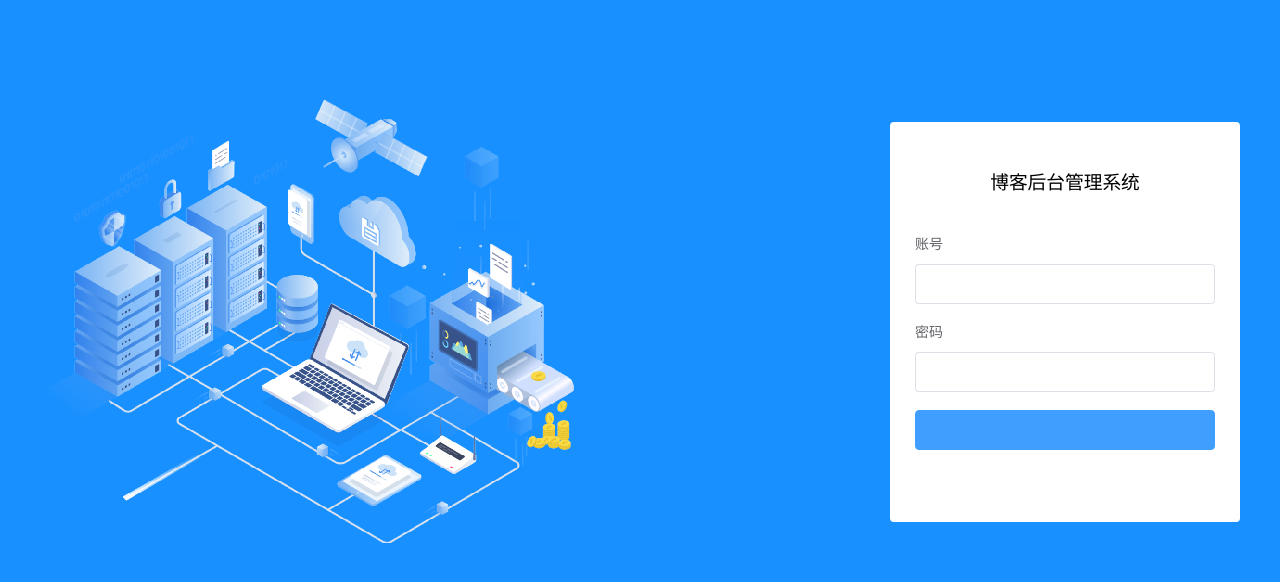
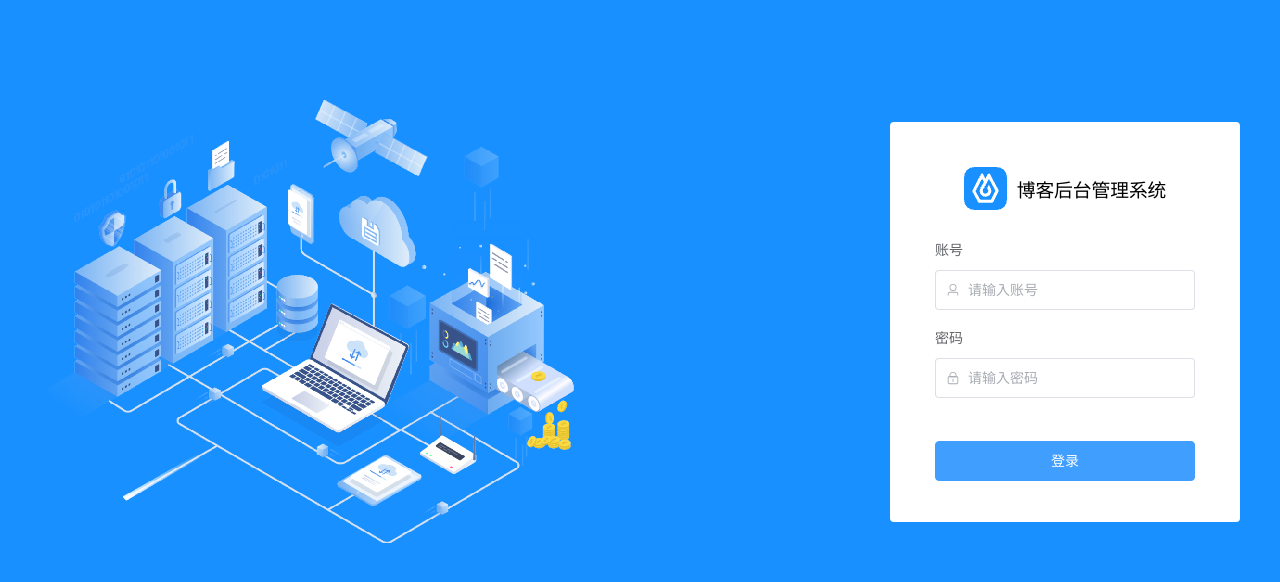
Before and after one commit to Jaydonxu/JaydonxuBlog, a Vue app in the folder admin/: page /#/ in a window 1280 px wide. Before the commit this address led to /#/login. Shown: the top 582 px of the page. Built offline with nearby package versions, Linux system fonts and the light colour scheme.

Commit message:
update:login页面

```diff
--- /dev/null
+++ b/admin/src/api/index.js
@@ -0,0 +1,5 @@
+import axios from '../requests/index'
+/* 验证登录 */
+export function handleLogin(data){
+	return axios.post('/login',data)
+}
--- a/admin/src/requests/index.js
+++ b/admin/src/requests/index.js
@@ -1,14 +1,13 @@
 import axios from 'axios'
 
-const instance = axios.create({
-    baseURL: '127.0.0.1:3000',
-    timeout: 10000,
-    headers: { 'X-Custom-Header': 'foobar' }
-})
+
+
+axios.defaults.timeout = 5 * 1000
+axios.defaults.baseURL = 'http://localhost:3001'
 
 // 请求拦截器
-instance.interceptors.request.use(config => {
-
+axios.interceptors.request.use(config => {
+    console.log(config, 'confug');
 
     return config
 }, (err) => {
@@ -16,8 +15,10 @@ instance.interceptors.request.use(config => {
 })
 
 // 响应拦截器
-instance.interceptors.request.use(config => {
+axios.interceptors.request.use(config => {
     return config
 }, (err) => {
     return Promise.reject(err)
 })
+
+export default axios
--- a/admin/src/views/login/index.vue
+++ b/admin/src/views/login/index.vue
@@ -1,6 +1,9 @@
 <script setup lang="ts">
 import { reactive, ref } from "vue";
 import type { FormInstance, FormRules } from "element-plus";
+import { User, Lock } from "@element-plus/icons-vue";
+import { handleLogin } from "../../api";
+
 const form = ref<FormInstance>();
 const ruleForm = reactive<FormRules>({
   username: [{ required: true, message: "请输入用户名", trigger: "blur" }],
@@ -22,7 +25,10 @@ const submitForm = async (formEl: FormInstance | undefined) => {
   if (!formEl) return;
   await formEl.validate((valid, fields) => {
     if (valid) {
-      console.log("submit!");
+      console.log("submit!", formData);
+      handleLogin(formData).then((res) => {
+        console.log(res, "res");
+      });
     } else {
       console.log("error submit!", fields);
     }
@@ -35,7 +41,9 @@ const submitForm = async (formEl: FormInstance | undefined) => {
     <div class="login-content flex items-center justify-between">
       <img src="../../assets/imgs/login/login_img.png" alt="" />
       <div class="login-form">
-        <h3>博客后台管理系统</h3>
+        <h3 class="flex items-center justify-center">
+          <img src="../../assets/imgs/login/login_icon.png" />博客后台管理系统
+        </h3>
         <el-form
           ref="form"
           label-position="top"
@@ -45,13 +53,22 @@ const submitForm = async (formEl: FormInstance | undefined) => {
           style="max-width: 460px"
         >
           <el-form-item label="账号" prop="username">
-            <el-input v-model="formData.username" />
+            <el-input
+              v-model="formData.username"
+              placeholder="请输入账号"
+              :prefix-icon="User"
+            />
           </el-form-item>
           <el-form-item label="密码" prop="password">
-            <el-input v-model="formData.password" />
+            <el-input
+              v-model="formData.password"
+              type="password"
+              placeholder="请输入密码"
+              :prefix-icon="Lock"
+            />
           </el-form-item>
           <el-form-item>
-            <el-button type="primary" @click="submitForm(form)"> </el-button>
+            <el-button type="primary" @click="submitForm(form)">登录</el-button>
           </el-form-item>
         </el-form>
         <!-- <el-button type="primary" @click="loginHandler(form)">登录</el-button> -->
@@ -77,18 +94,24 @@ const submitForm = async (formEl: FormInstance | undefined) => {
       border-radius: 4px;
       h3 {
         font-weight: 400;
-        text-align: center;
-        margin: 0 auto;
+        img {
+          margin-right: 10px;
+        }
       }
       .el-form {
-        width: 300px;
-        margin: 40px auto;
+        width: 260px;
+        margin: 30px auto 0;
         ::v-deep .el-form-item {
           .el-input__wrapper {
             height: 40px;
           }
           .el-form-item__label::before {
             display: none !important;
+          }
+          .el-form-item__content {
+            .el-button {
+              margin-top: 25px !important;
+            }
           }
         }
       }
```
Also changed, not shown: admin/src/assets/imgs/login/login_icon.png (added).
